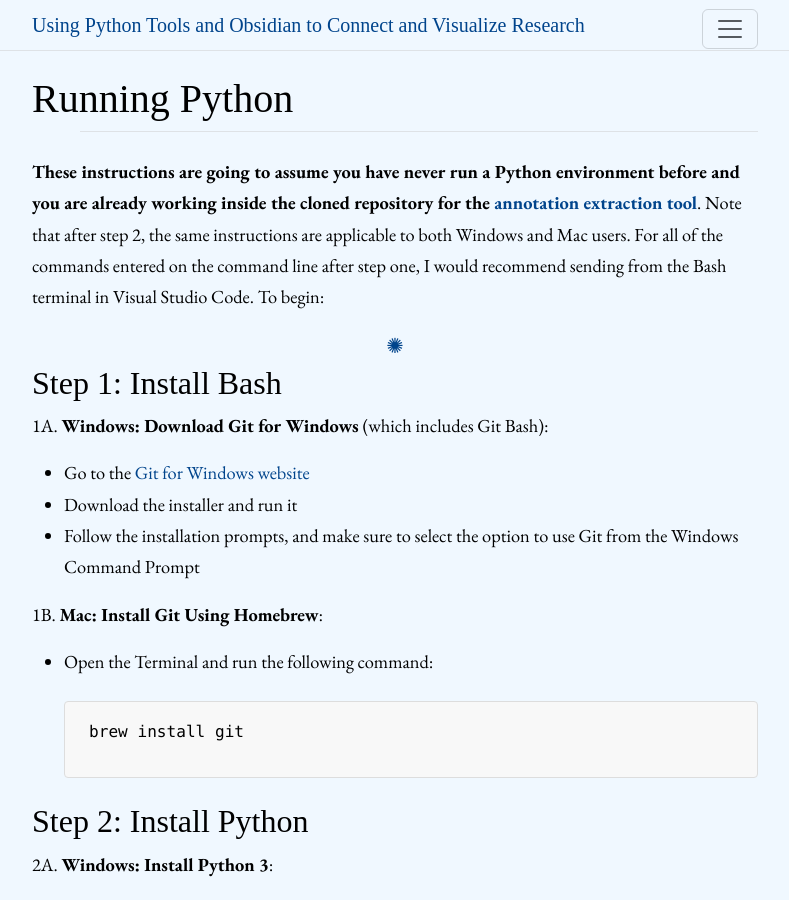
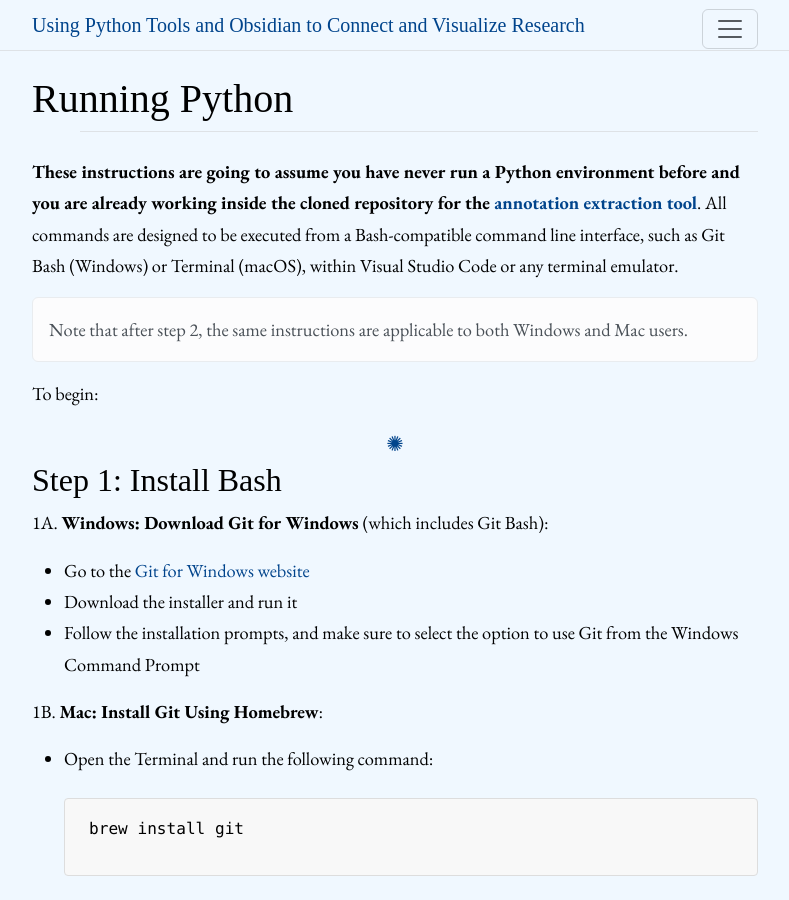
Before and after one commit to aweymo-ui/python_obsidian, a Jekyll site: the page built from content/5_python.md, in a window 1280 px wide and 900 px high. Shown: the whole window, without its empty margins (245-1034 px from the left). Built offline with Jekyll 4.4.1, drawn with Linux system fonts in a browser that asks for light colours; some web fonts are replaced; some of the changed text lies outside the part shown.

Commit message:
update copy pt 3

```diff
--- a/content/5_python.md
+++ b/content/5_python.md
@@ -4,7 +4,11 @@
 gallery: true
 ---
 
-**These instructions are going to assume you have never run a Python environment before and you are already working inside the cloned repository for the [annotation extraction tool](https://github.com/Scholarly-Projects/annotation_extraction){:target="_blank" rel="noopener"}**. Note that after step 2, the same instructions are applicable to both Windows and Mac users. For all of the commands entered on the command line after step one, I would recommend sending from the Bash terminal in Visual Studio Code. To begin:
+**These instructions are going to assume you have never run a Python environment before and you are already working inside the cloned repository for the [annotation extraction tool](https://github.com/Scholarly-Projects/annotation_extraction){:target="_blank" rel="noopener"}**. All commands are designed to be executed from a Bash-compatible command line interface, such as Git Bash (Windows) or Terminal (macOS), within Visual Studio Code or any terminal emulator.
+
+{% include alert.html text="Note that after step 2, the same instructions are applicable to both Windows and Mac users." color="light" align="right" %}
+
+To begin:
 
 <div class="symbol-container">
     <p class="symbol">&#10042;</p>
@@ -69,4 +73,4 @@
 </div>
 <br>
 
-**After following these steps**, your Python tool should run successfully, and you will find the extracted highlights in the `annotation_extraction/B` folder in two separate markdown files organized categorically and chronologically.
+**After following these steps** your Python tool should run successfully, and you will find the extracted highlights in the `annotation_extraction/B` folder in two separate markdown files organized categorically and chronologically.
```
Also changed, not shown: content/6_obsidian.md (+18 -7 lines), content/7_vis.md (+4 -4 lines), 6 other files.
